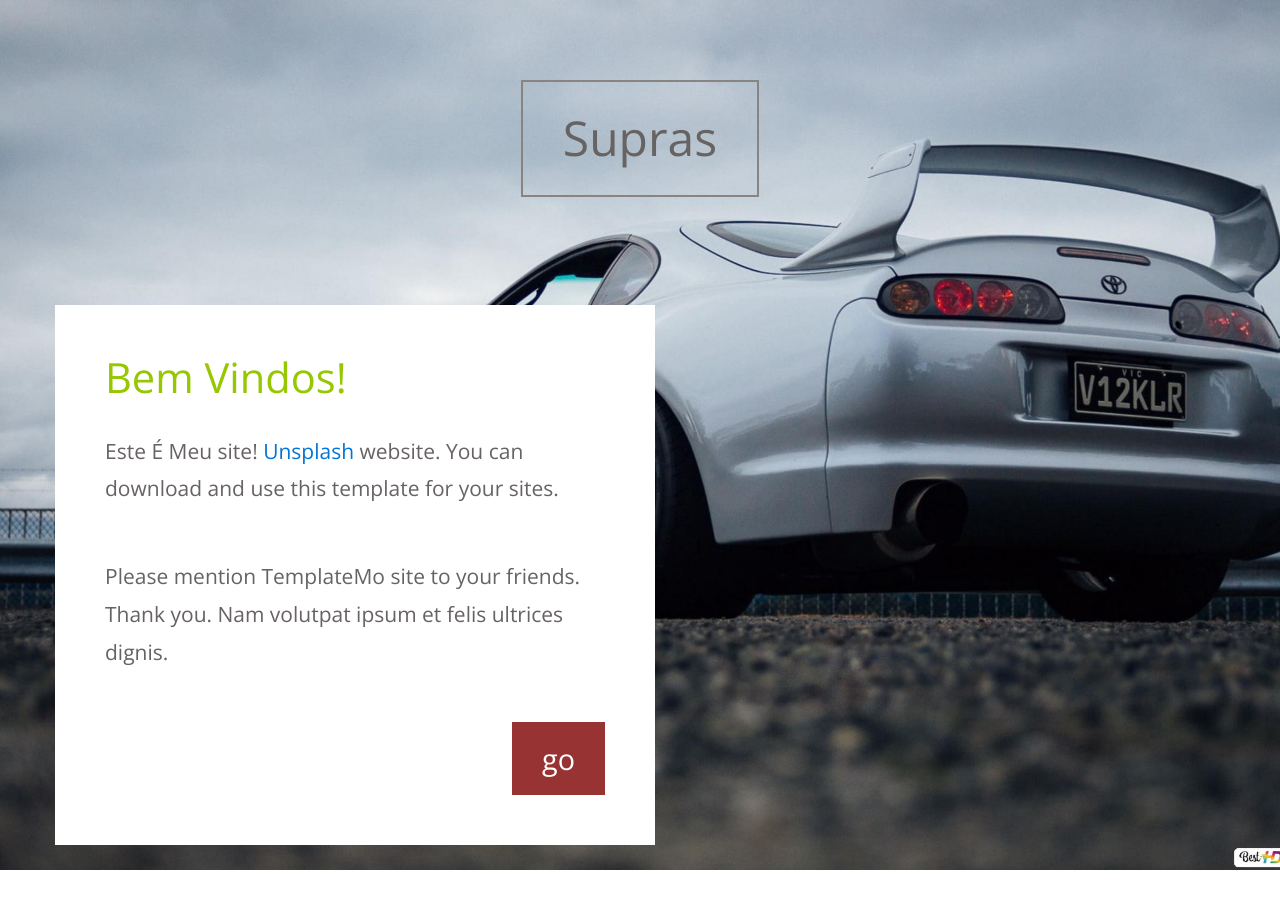
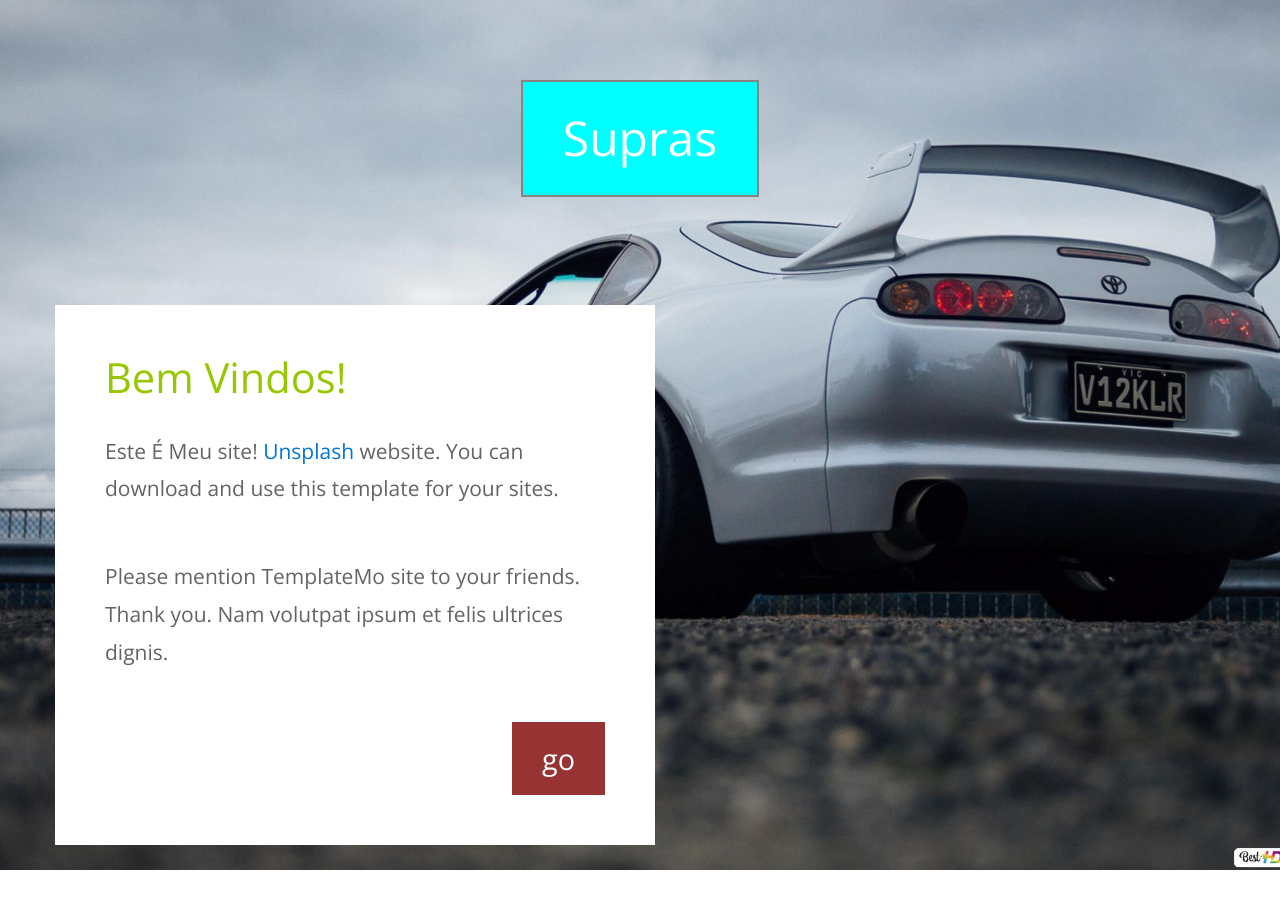
Before and after one commit to deividkojima/deividkojima.github.io, a plain HTML site: page index.html in a window 1280 px wide. Shown: the top 908 px of the page. Drawn offline with nearby package versions, Linux system fonts and the light colour scheme.

Commit message:
Alteração no código.

```diff
--- a/css/templatemo-style.css
+++ b/css/templatemo-style.css
@@ -58,10 +58,11 @@ p {
 
 .tm-site-title {
 	border: 2px solid #888481;
-	color: #676362;
+	color: #ffffff;
 	display: inline-block;
 	font-size: 3rem;
 	padding: 30px 40px;
+	background-color: cyan;
 }
 
 .tm-textbox {
```
